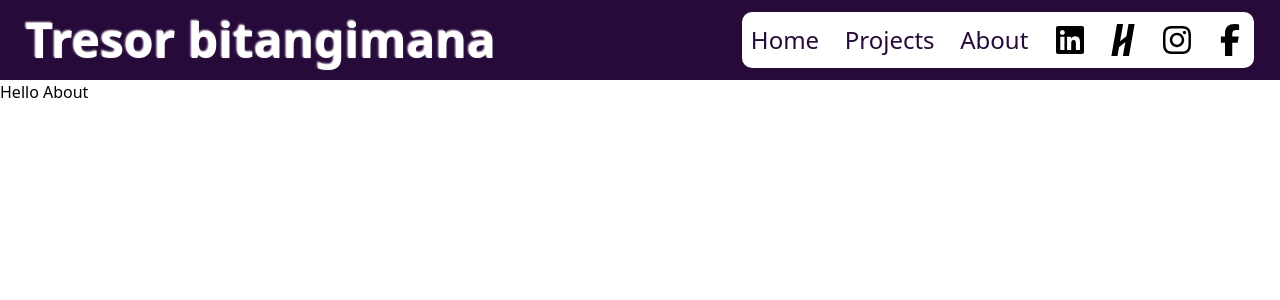
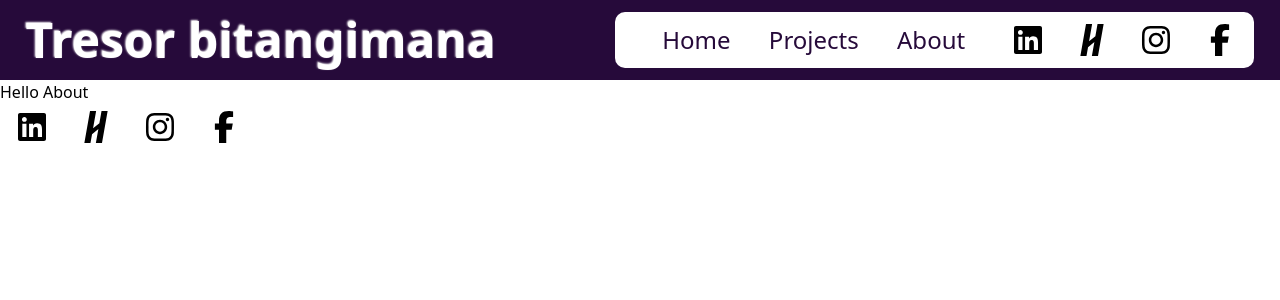
Before and after one commit to TresorBitangimana/Portfolio, a React (Vite) app in the folder Portfolio/: page /About/About in a window 1280 px wide. Shown: the top 300 px of the page. Built offline with nearby package versions, Linux system fonts and the light colour scheme.

Commit message:
more nav changed

```diff
--- a/Portfolio/src/App.css
+++ b/Portfolio/src/App.css
@@ -5,6 +5,7 @@
   color: black;
   --primary-color: rgb(68, 14, 107);
   --second-color: rgb(38, 10, 58);
+  --hover-color:rgba(68, 14, 107, 0.077);
 
 }
 
@@ -38,7 +39,8 @@ body{
   margin-right: 2%;
   height: 7vh;
   height: 7dvh;
-  width: 40vw;
+  width: auto;
+  padding: 0 6%;
   border-radius: 10px;
 }
 
@@ -47,4 +49,13 @@ body{
   margin-right: 5%;
   background: none;
   color: var(--second-color);
+  border: 1px solid white;
+  border-radius: 10px;
+  padding: 6px;
 }
+
+.paths:hover{
+  color: var(--primary-color);
+  border-color: var(--primary-color);
+  background-color: var(--hover-color);
+}
--- a/Portfolio/src/App.jsx
+++ b/Portfolio/src/App.jsx
@@ -28,13 +28,20 @@ function App() {
         </div>
       </nav>
 
-
       <Routes>
         <Route path="/" element={<Home />}>Home</Route>
         <Route path="/Projects/Projects" element={<Projects />}>Projects</Route>
         <Route path="/About/About" element={<About />}>About</Route>
       </Routes>
+
+      <footer>
+        <div className="media-contacts-container" id="media-contacts-container">
+          <Contacts />
+        </div>
+      </footer>
     </Router>
+
+
   )
 }
 
--- a/Portfolio/src/Contacts/Contacts.css
+++ b/Portfolio/src/Contacts/Contacts.css
@@ -7,4 +7,20 @@
     justify-content: space-between;
     width: 15vw;
     background: none;
+    margin-right: 2vw;
 }
+
+.contact{
+    display: flex;
+    align-items: center;
+    justify-content: center;
+    border: 1px solid white;
+    border-radius: 10px;
+    padding: 6px 15px;
+}
+.contact:hover{
+    cursor: pointer;
+    color: var(--primary-color);
+    border-color: var(--primary-color);
+    background-color: var(--hover-color);
+}
--- a/Portfolio/src/Contacts/Contacts.jsx
+++ b/Portfolio/src/Contacts/Contacts.jsx
@@ -9,10 +9,14 @@ import { SiHandshake } from "react-icons/si";
 function Contacts(){
     return(
         <div className="contacts" id="contacts">
-            <FaLinkedin />
-            <SiHandshake />
-            <FaInstagram />
-            <FaFacebookF />
+            <div className="contact"><FaLinkedin /></div>
+            <div className="contact"><SiHandshake /></div>
+            <div className="contact"><FaInstagram /></div>
+            <div className="contact"><FaFacebookF /></div>
+
+
+
+
         </div>
     );
 }
```
